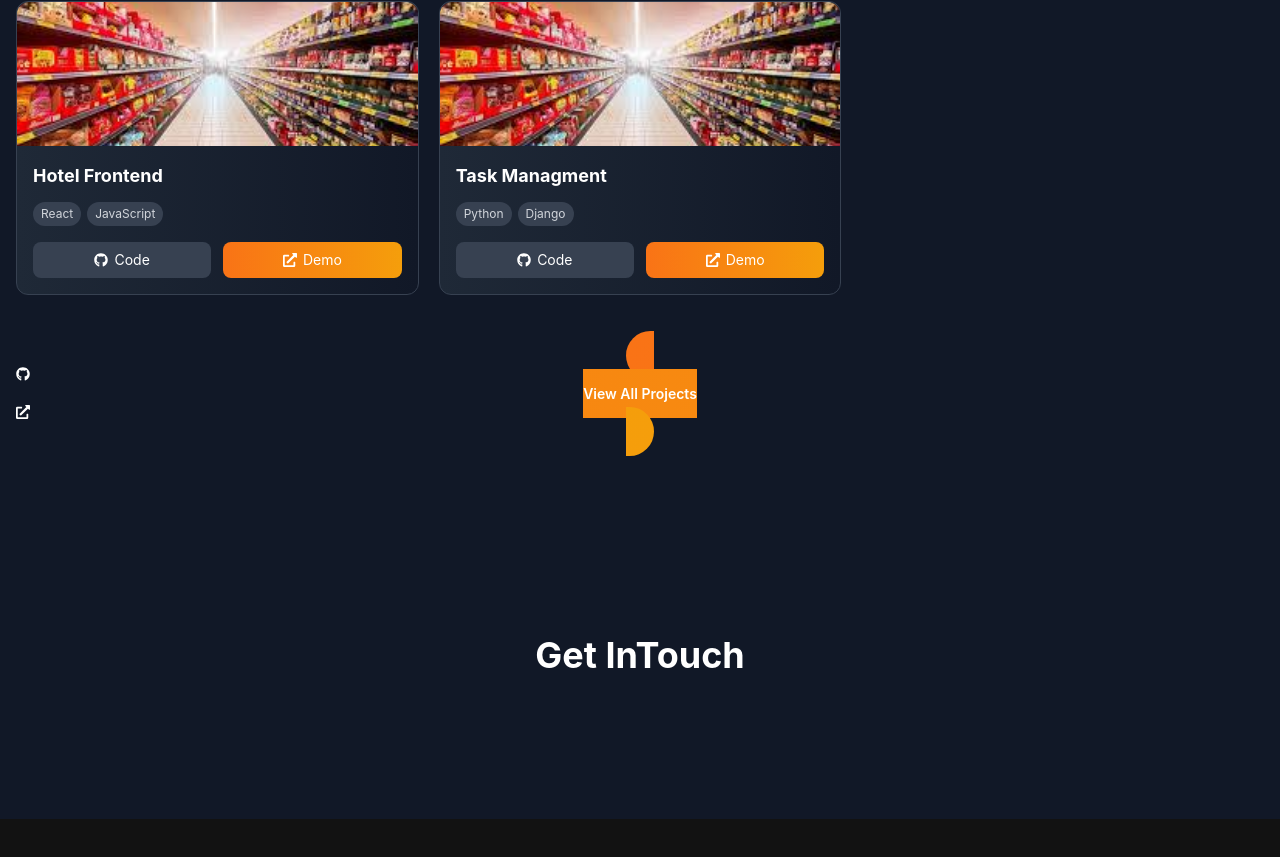
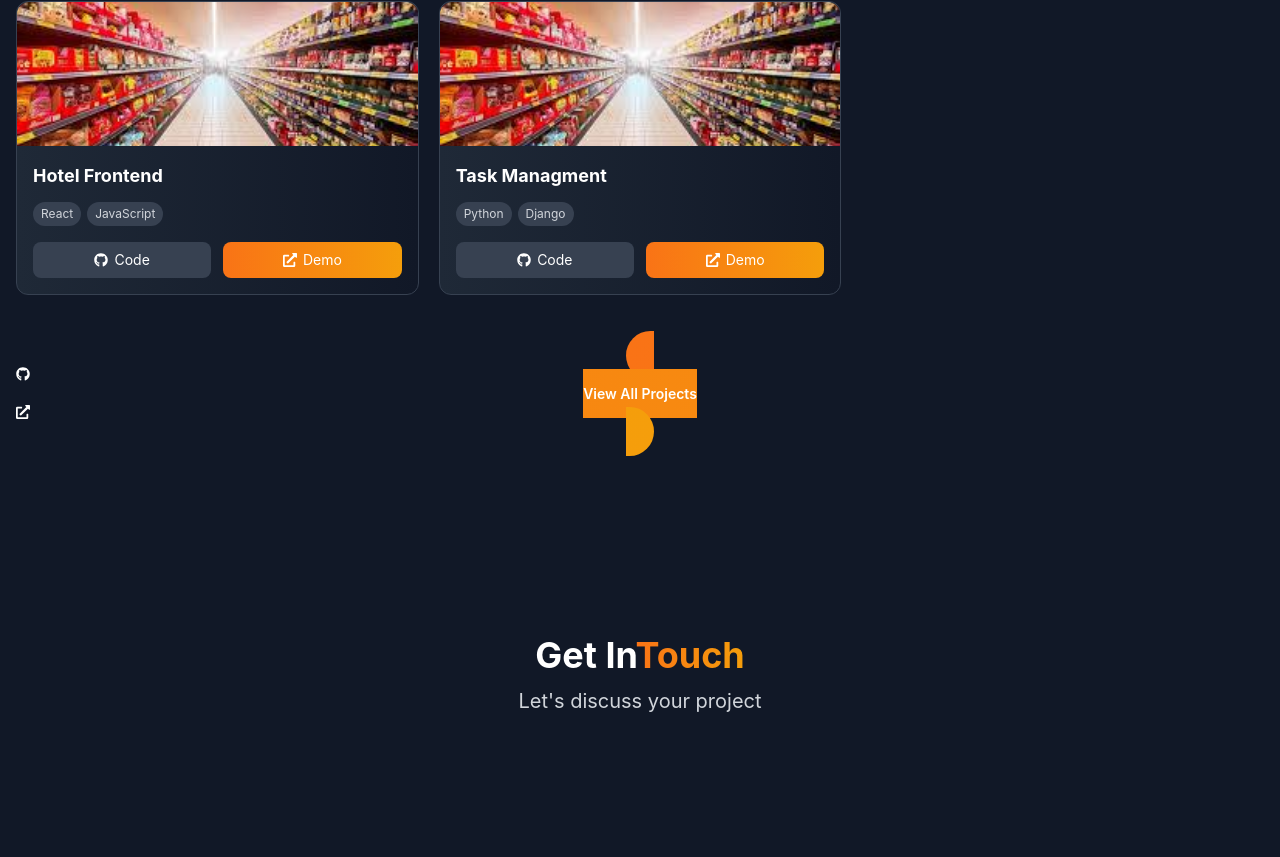
Before and after one commit to shehabuddin380/portfolio-website, a React (Vite) app: page / in a window 1280 px wide. Shown: the part 4027-4884 px from the top of the page. Before the commit the page ends 4846 px from the top, so only its background shows below. Built offline with nearby package versions, Linux system fonts and the light colour scheme.

Commit message:
updaye contact

```diff
--- a/src/components/Contact.jsx
+++ b/src/components/Contact.jsx
@@ -17,11 +17,23 @@ const Contact = ({ darkMode }) => {
                         color: darkMode ? 'white' : '#1f2937'
                     }}>
                         Get In
-                        <span>
+                        <span
+                        style={{
+                            background: 'linear-gradient(to right, #f97316, #f59e0b)',
+                            WebkitBackgroundClip: 'text',
+                            backgroundClip:'text',
+                            color: 'transparent'
+                        }}>
                             Touch
                         </span>
                     </h2>
-
+                        <p
+                        className='text-base sm:text-lg md:text-lg md:text-xl'
+                        style={{
+                            color: darkMode ? '#d1d5db' : '#6b7280'
+                        }}>
+                            Let's discuss your project
+                        </p>
                 </div>
             </div>
 
```
